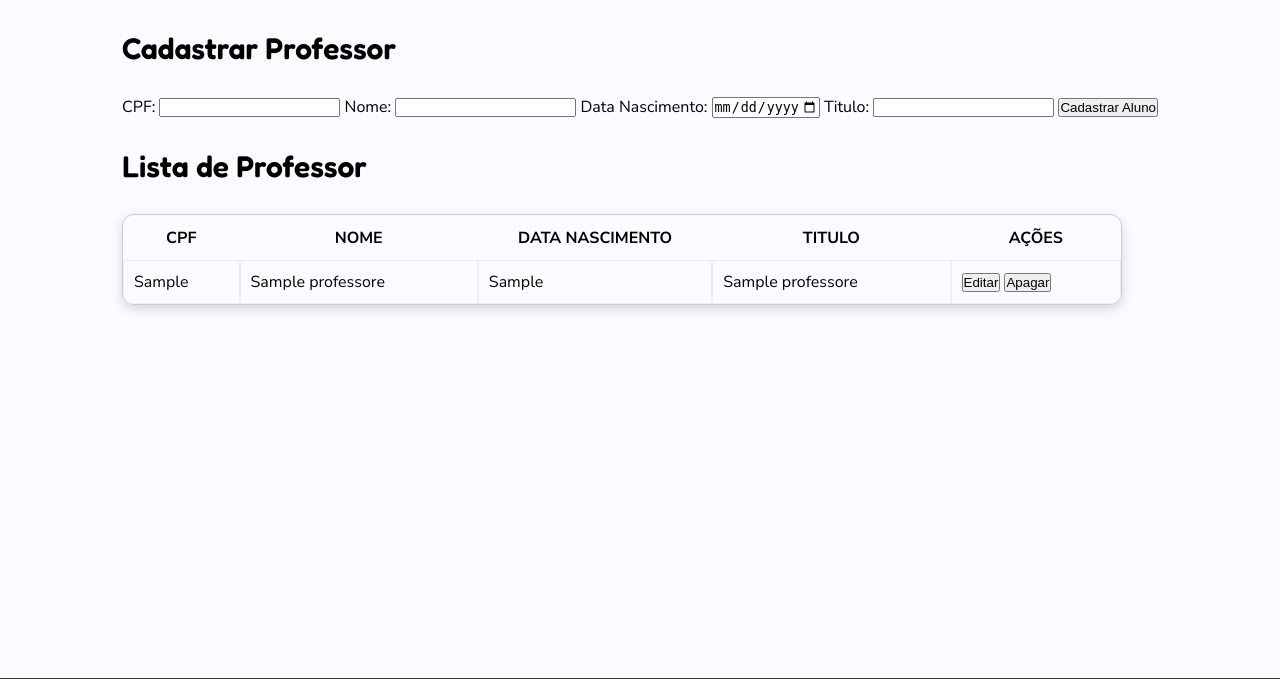
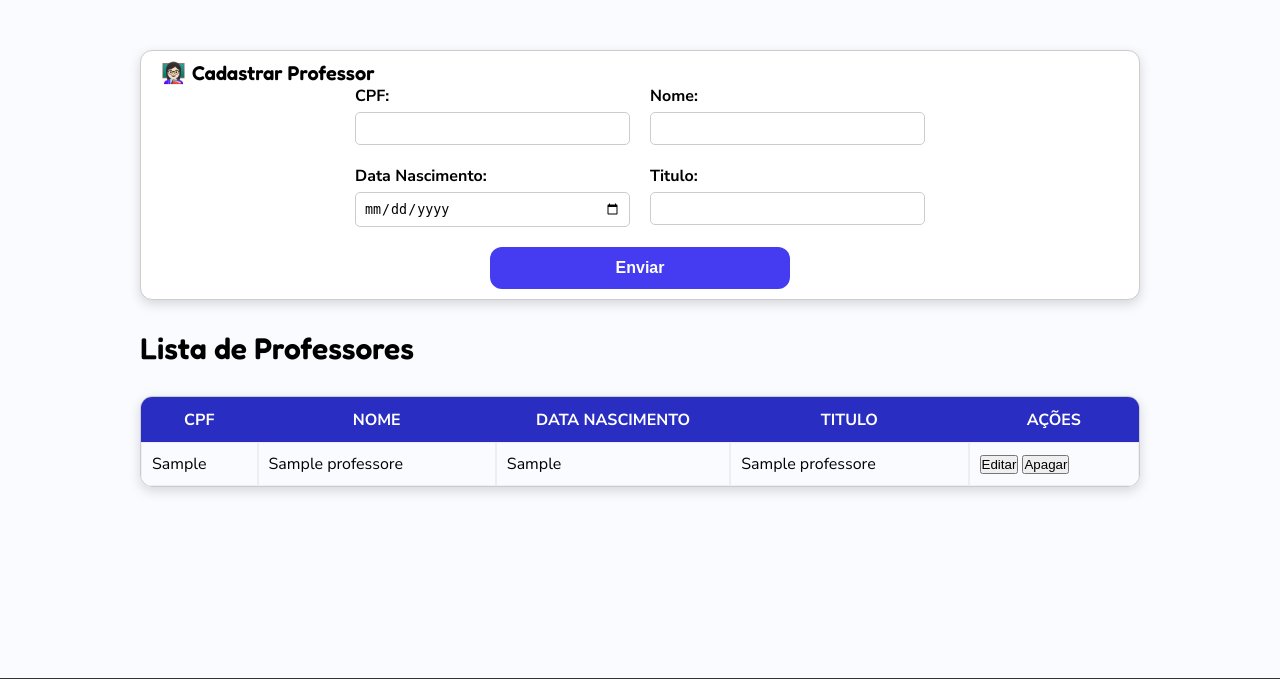
Before and after one commit to colynascimento/php-sql_gestao_escolar, a PHP site: page /cadastro-professor.php in a window 1280 px wide. Shown: the part 70-749 px from the top of the page. Run offline with PHP 8.4, Linux system fonts and the light colour scheme; tables that the repository leaves empty or names only in its code hold one stand-in row (values such as "Sample post").

Commit message:
estilização pagina docentes

```diff
--- a/css/style.css
+++ b/css/style.css
@@ -214,7 +214,9 @@ footer {
 
 /* PÁGINA ALUNOS */
 
-#formAluno, #formEditarAluno, #formDisciplina {
+#formAluno, #formEditarAluno,
+#formDisciplina,
+#formProfessor, #formEditarProfessor {
     background-color: #fff;
     border-radius: 12px;
     border: 1px solid #ccc;
@@ -246,17 +248,18 @@ fieldset {
     width: 275px;
 }
 
- #formAluno label, #formEditarAluno label, #formDisciplina label {
+ #formAluno label, #formEditarAluno label,
+ #formDisciplina label,
+ #formProfessor label, #formEditarProfessor label {
     margin-bottom: 5px;
     font-weight: bold;
 }
 
-#formAluno input,
-#formAluno select,
-#formEditarAluno input,
-#formEditarAluno select,
-#formDisciplina input,
-#formDisciplina select {
+#formAluno input, #formAluno select,
+#formEditarAluno input, #formEditarAluno select,
+#formDisciplina input, #formDisciplina select,
+#formProfessor input,
+#formEditarProfessor input{
     padding: 8px;
     border: 1px solid #ccc;
     border-radius: 5px;
@@ -264,7 +267,9 @@ fieldset {
 }
 
 
-#formAluno button, #formEditarAluno button, #formDisciplina button {
+#formAluno button, #formEditarAluno button,
+#formDisciplina button,
+#formProfessor button, #formEditarProfessor button {
     width: 300px;
     padding: 12px 0;
     border: none;
@@ -277,7 +282,10 @@ fieldset {
     transition: background 0.3s ease;
 }
 
-#formAluno button:hover, #formEditarAluno button:hover, #formDisciplina button:hover {
+#formAluno button:hover, #formEditarAluno button:hover,
+#formDisciplina button:hover,
+#formProfessor button:hover,
+#formEditarProfessor button:hover {
     background-color: #292DC2;
 }
 
@@ -296,6 +304,12 @@ h2 {
 
 #legendaFormDisciplinas::before {
     content: "📚";
+    font-size: 20px;
+    margin-right: 6px;
+}
+
+#legendaFormProfessores::before {
+    content: "👩🏻‍🏫";
     font-size: 20px;
     margin-right: 6px;
 }
@@ -320,7 +334,7 @@ legend {
     width: 100%;
 }
 
-#formEditarAluno button {
+#formEditarAluno button, #formEditarProfessor button {
     width: 250px;
     background-color: #5F65F6;
     font-size: 15px;
--- a/public/cadastro-professor.php
+++ b/public/cadastro-professor.php
@@ -7,22 +7,33 @@ include('../api/adicionar.php');
 include('../api/apagar.php');
 ?>
 
-<h2>Cadastrar Professor</h2>
 <!-- ================================ Formulario Principal ================================ -->
 <form id="formProfessor">
-
+    <fieldset>
+        <legend id='legendaFormProfessores'>Cadastrar Professor</legend>
+        <div class="formBox">
             <label for="cpf">CPF:</label>
             <input type="text" name="cpf" minlength="11" maxlength="11" required>
-
+        </div>
+        <div class="formBox">
             <label for="nome">Nome:</label>
             <input type="text" name="nome" minlength="3" required>
+        </div>
+    </fieldset>
 
+    <fieldset>
+        <div class="formBox">
             <label for="data_nasc">Data Nascimento:</label>
             <input type="date" name="data_nasc" min="1960-01-01" max="2025-12-31" required>
+        </div>
 
+        <div class="formBox">
             <label for="titulo">Titulo:</label>
             <input type="text" name="titulo"required>
-    <button type="submit">Cadastrar Aluno</button>
+        </div>
+    </fieldset>
+
+    <button type="submit">Enviar</button>
 </form>
 
 <!-- Div para exibir mensagens (sucesso, erro, etc.) -->
@@ -31,30 +42,44 @@ include('../api/apagar.php');
 <!-- ================================ Formulario para editar o Professor ================================ -->
 <!-- Por padrão, fica escondido (display:none) -->
 <form id="formEditarProfessor" style="display: none;">
-    <h2>Editar Professor</h2>
+    <fieldset>
+        <legend>Editar Professor</legend>
 
+        <div class="formBox">
             <label for="cpf">CPF:</label>
             <input type="text" name="cpf" minlength="11" maxlength="11" required>
+        </div>
 
+        <div class="formBox">
             <label for="nome">Nome:</label>
             <input type="text" name="nome" minlength="3" required>
+        </div>
+    </fieldset>
 
+    <fieldset>
+        <div class="formBox">
             <label for="data_nasc">Data Nascimento:</label>
             <input type="date" name="data_nasc" min="1960-01-01" max="2025-12-31" required>
+        </div>
 
+        <div class="formBox">
             <label for="titulo">Titulo:</label>
             <input type="text" name="titulo"required>
+        </div>
+    </fieldset>
 
+    <div class="btnBox">
         <!-- Botões para salvar ou cancelar a edição -->
         <button type="button" onclick="salvarEdicao()">Salvar Alterações</button>
         <button type="button" onclick="cancelarEdicao()">Cancelar</button>
+    </div>
 </form>
 
 <!-- ================================ Tabela de alunos ================================ -->
-<h2>Lista de Professor</h2>
+<h2>Lista de Professores</h2>
 <table id="tabelaProfessor">
     <thead>
-        <tr>
+        <tr class='cor-tabela1'>
             <th>CPF</th>
             <th>Nome</th>
             <th>Data Nascimento</th>
--- a/public/formulario_aluno.php
+++ b/public/formulario_aluno.php
@@ -53,7 +53,7 @@
     </fieldset>
 
     <!-- Botão para enviar o formulário (cadastrar aluno) -->
-    <button type="submit">Cadastrar Aluno</button>
+    <button type="submit">Enviar</button>
 </form>
 <!-- Div para exibir mensagens (sucesso, erro, etc.) -->
 <div id="mensagem"></div>
```
Lines whose indentation alone changed are shown as unchanged.
